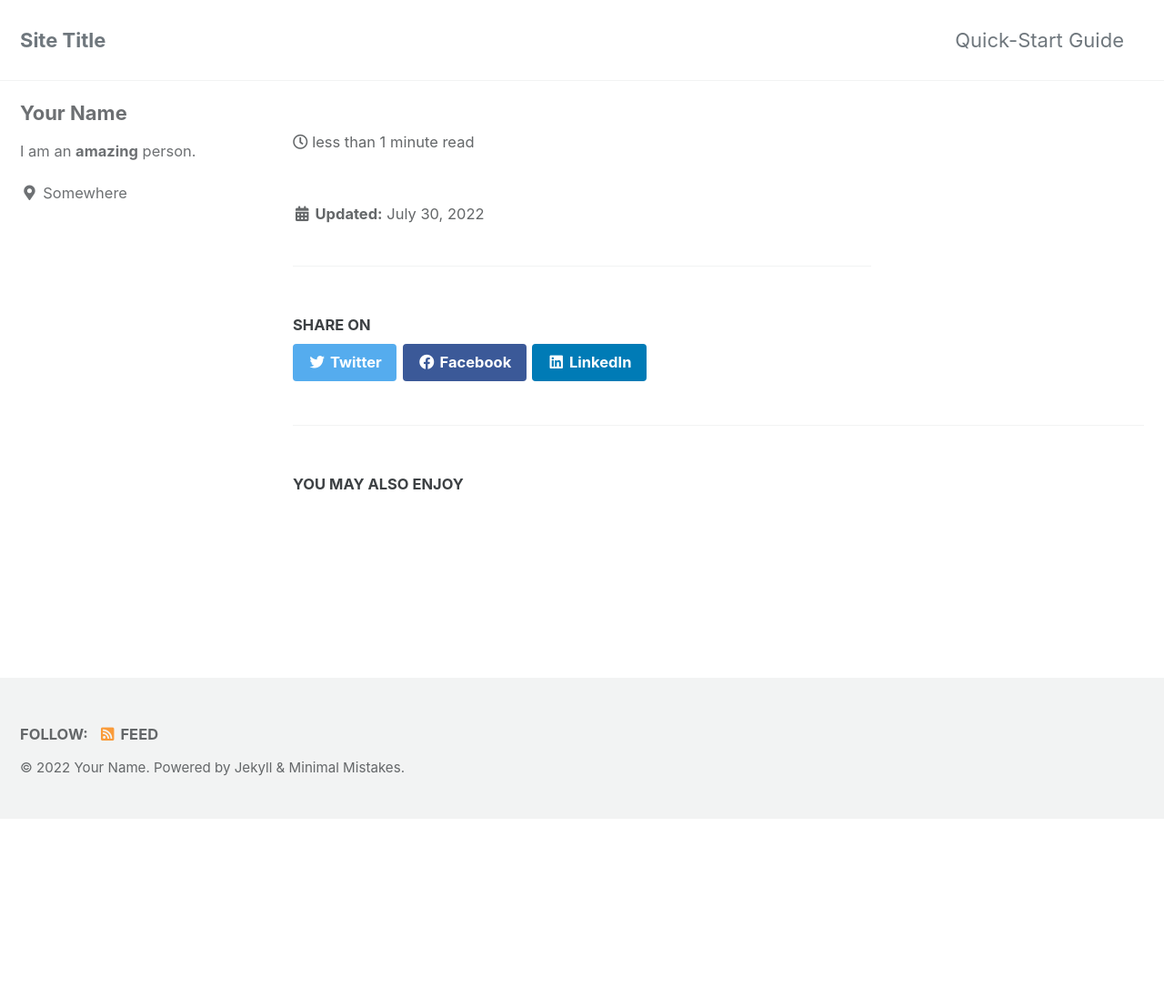
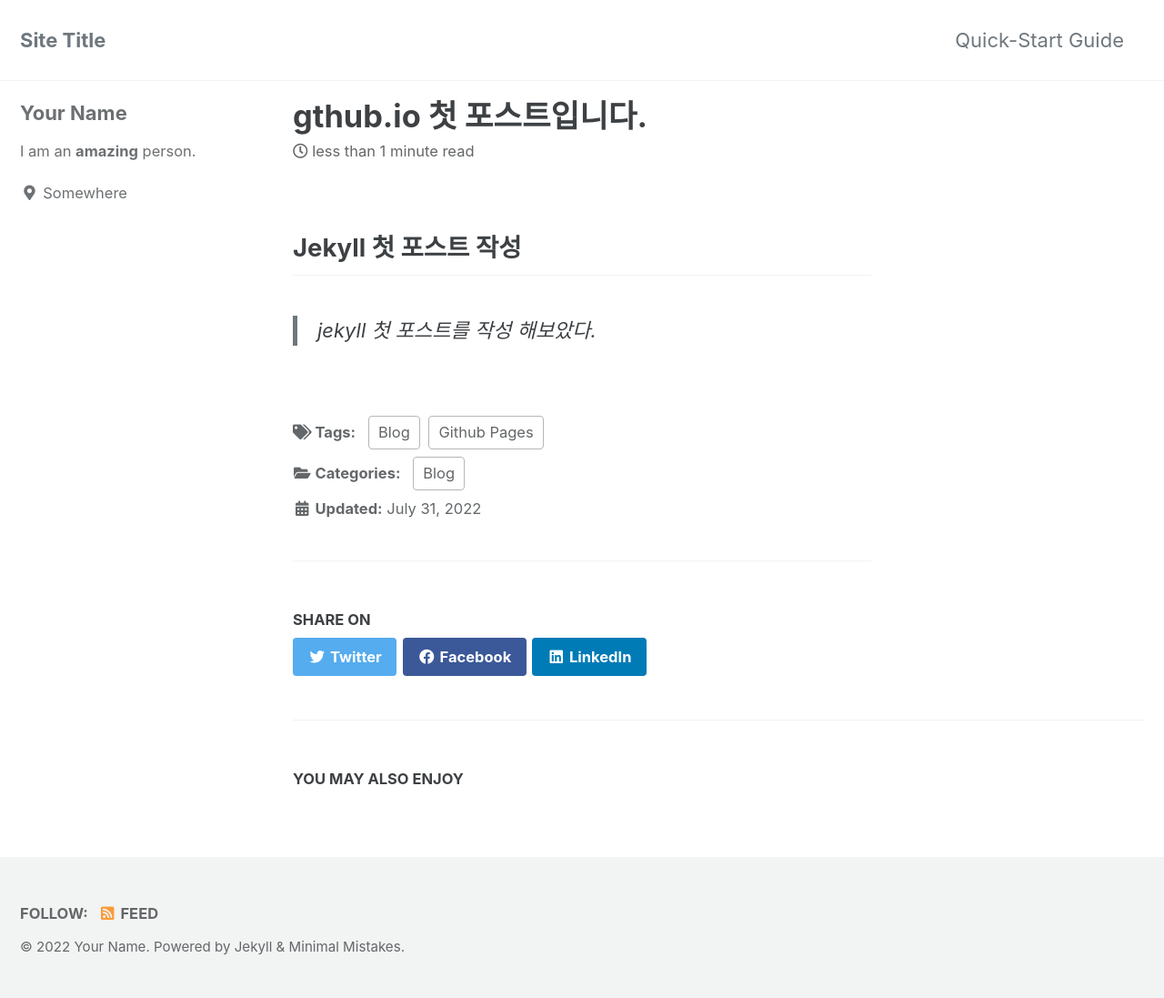
Before and after one commit to cinescope-wkr/cinescope-wkr.github.io, a Jekyll site: the page built from _posts/2022-07-31-github.md, in a window 1280 px wide. Shown: the whole page at 91% size. Built offline with Jekyll 4.4.1, drawn with Linux system fonts in a browser that asks for light colours; cached includes are drawn as plain includes; before the commit the page ends 900 px from its top, so only the background shows below that.

Commit message:
Update 2022-07-31-github.md

```diff
--- a/_posts/2022-07-31-github.md
+++ b/_posts/2022-07-31-github.md
@@ -1,5 +1,5 @@
 ---
-title : **github.io 첫 포스트입니다.**
+title : "gthub.io 첫 포스트입니다."
 excerpt : "GitHub Pages 첫 글을 작성하며."
 
 categories:
@@ -7,5 +7,8 @@
 tags:
     - Blog
     - Github Pages
+date: "2022-07-31 01:30"
+---
+## Jekyll 첫 포스트 작성
 
----
+> jekyll 첫 포스트를 작성 해보았다.
```
